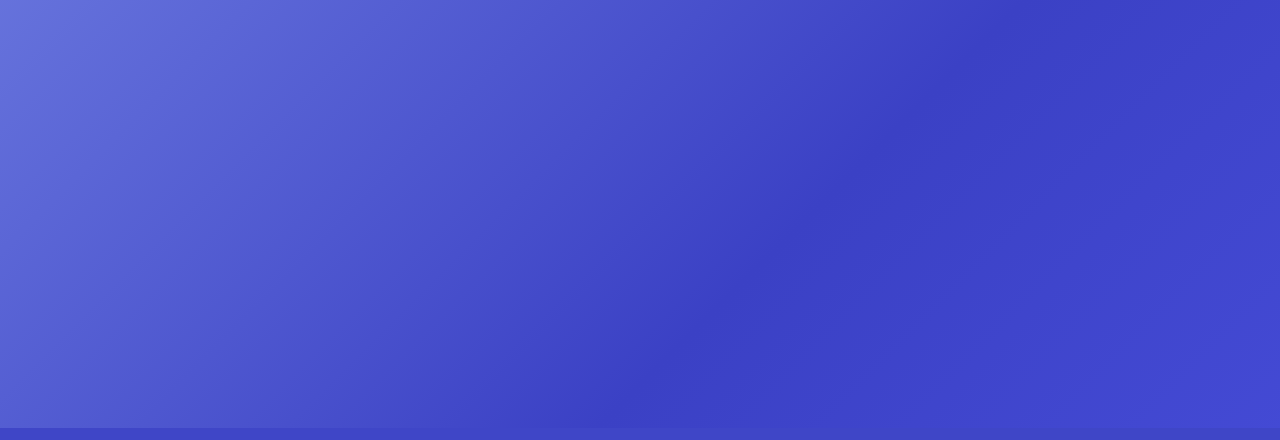
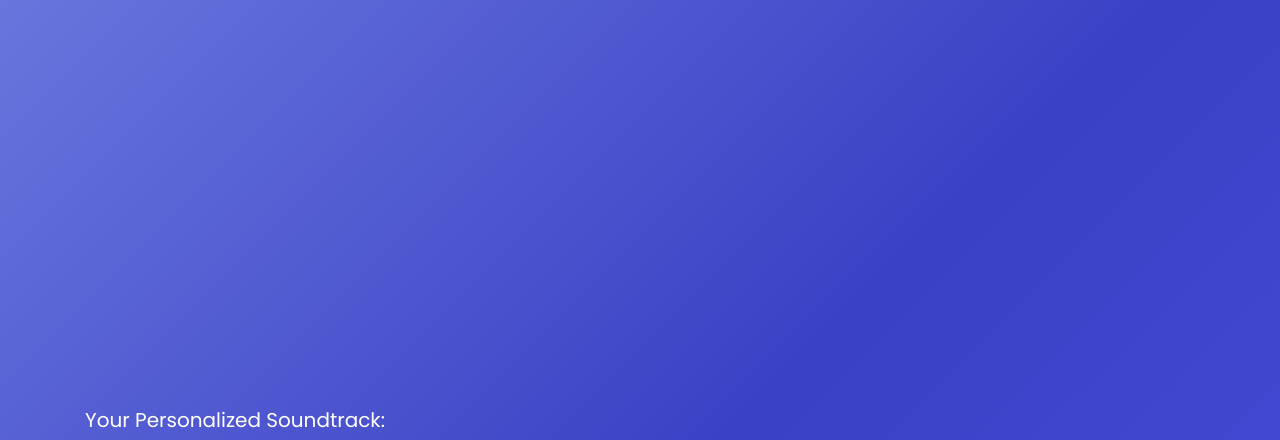
Before and after one commit to benbrill/MoodSpace, a Flask app: template project/templates/choose_movie.html in a window 1280 px wide. Shown: the part 372-812 px from the top of the page. Run offline with Flask 2, Linux system fonts and the light colour scheme; the template is opened without the code that fills it, so the values that code supplies are empty; some libraries are stand-ins or nearby versions.

Commit message:
layout edits

```diff
--- a/project/templates/choose_movie.html
+++ b/project/templates/choose_movie.html
@@ -25,12 +25,19 @@
       </form>
     </div>
     {% if chosen_movie is not none %}
-
+    <br>
+    <br>
     <iframe width="560" height="315" src="{{ chosen_movie['youtube_url'] }}" title="YouTube video player" frameborder="0" allow="accelerometer; autoplay; clipboard-write; encrypted-media; gyroscope; picture-in-picture" allowfullscreen></iframe>
-
+    <br>
     {% endif %}
 
     {% if top_song_ids is not none %}
+    <br>
+    <div class="choose-movie">
+      <h2>
+        Your Personalized Soundtrack:
+      </h1>
+    </div>
 
       {% for id in top_song_ids %}
         <iframe src="https://open.spotify.com/embed/track/{{ id }}" width="200" height="280" frameborder="0" allowtransparency="true" allow="encrypted-media"></iframe>
@@ -42,12 +49,6 @@
     {% endif %}
   </body>
 
-  <!-- <script type="text/javascript">// <![CDATA[
-    function loading(){
-        $("#loading").show();
-        $("#content").hide();
-    }
-  // ]]></script> -->
 <script type="text/javascript">
     function spinner() {
         document.getElementsByClassName("loader")[0].style.display = "block";
```
Also changed, not shown: project/static/css/style.css (+0 -8 lines).
